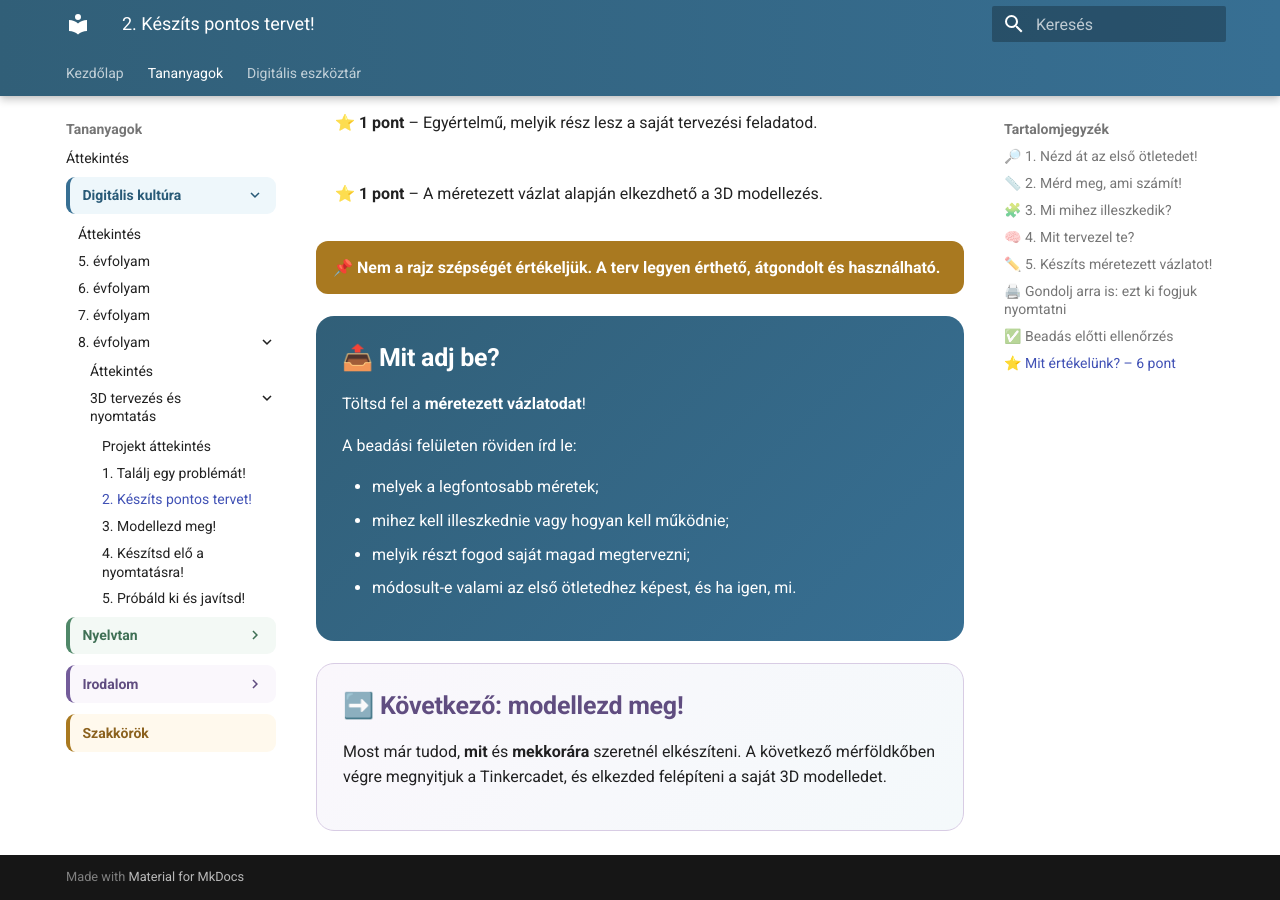
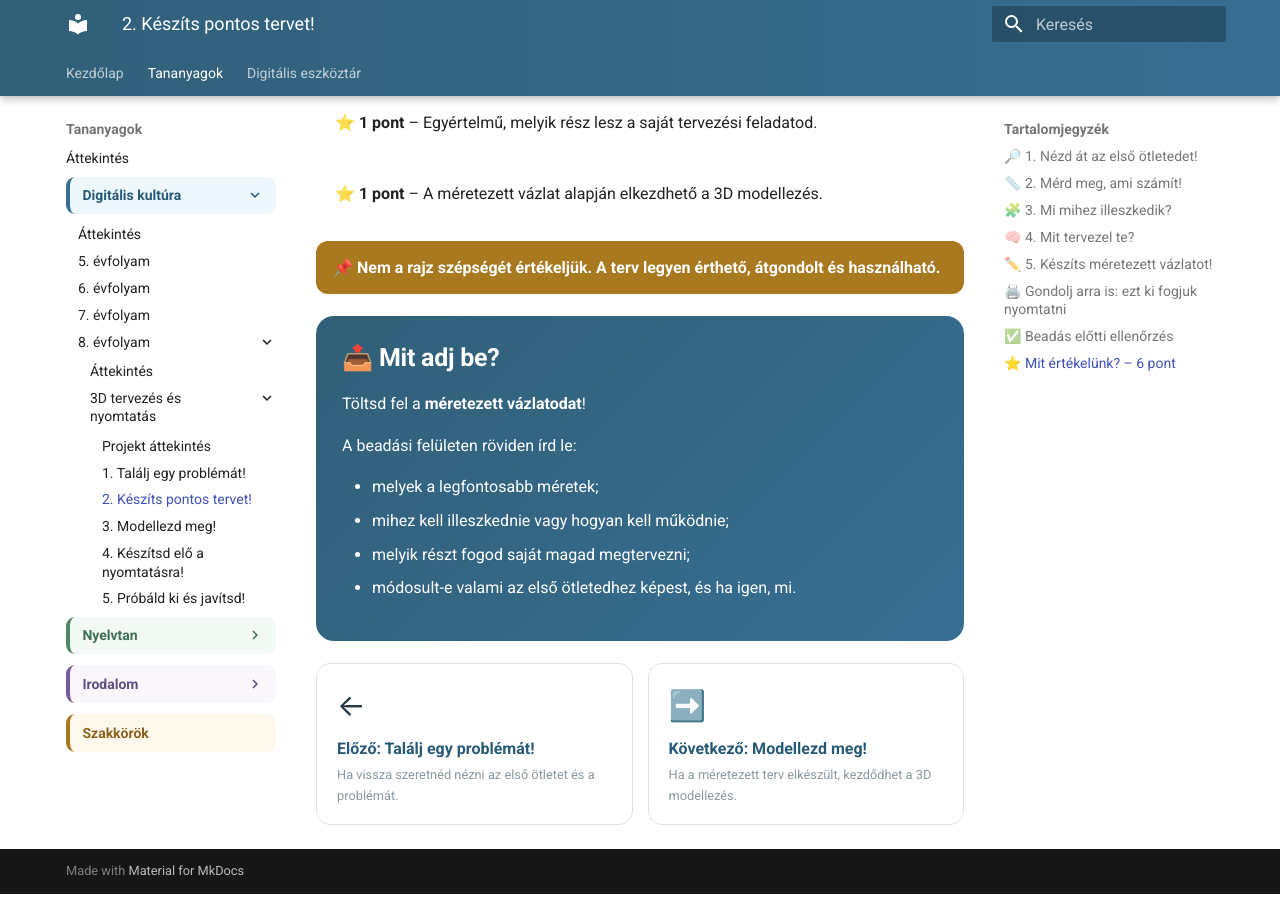
Before and after one commit to bsuszter/digitalis-eszkoztar, an MkDocs documentation site: the page built from docs/tananyagok/digitalis-kultura/8-evfolyam/3d-tervezes/02-keszits-pontos-tervet.md, in a window 1280 px wide and 900 px high, scrolled down 4372 px. Built offline with MkDocs 1.6.1 and Material for MkDocs 9.7.7, drawn with Linux system fonts in a browser that asks for light colours.

Commit message:
Fix toolkit links and blended navigation in milestone 2

```diff
--- a/docs/tananyagok/digitalis-kultura/8-evfolyam/3d-tervezes/02-keszits-pontos-tervet.md
+++ b/docs/tananyagok/digitalis-kultura/8-evfolyam/3d-tervezes/02-keszits-pontos-tervet.md
@@ -100,13 +100,17 @@ Ezeket még nem kell tökéletesen tudnod. A modellezés és a nyomtatás során
 Most még **nem kell Tinkercadet megnyitnod**. Csak azt nézd meg, amelyik a saját terved átgondolásához valóban hasznos.
 
 <div class="related-grid">
-  <a href="../../../../../eszkoztar/tinkercad/kesz-modellek/" target="_blank" rel="noopener">
+  <a href="../../../../eszkoztar/tinkercad/kesz-modellek/" target="_blank" rel="noopener">
     <span class="related-icon">🔎</span>
     <span class="related-text"><strong>Kész modellek keresése és beillesztése</strong><small>Ha azt tervezed, hogy egy kész elemet a saját megoldásod részeként használsz.</small></span>
   </a>
-  <a href="../../../../../eszkoztar/tinkercad/nyomtatas-elokeszites/" target="_blank" rel="noopener">
+  <a href="../../../../eszkoztar/tinkercad/nyomtatas-elokeszites/" target="_blank" rel="noopener">
     <span class="related-icon">🖨️</span>
     <span class="related-text"><strong>3D nyomtatásra előkészítés</strong><small>Ha már a terv készítésekor szeretnél a nyomtathatóságra is figyelni.</small></span>
+  </a>
+  <a href="../../../../eszkoztar/tinkercad/meretezes/" target="_blank" rel="noopener">
+    <span class="related-icon">📏</span>
+    <span class="related-text"><strong>Méretezés és igazítás</strong><small>Előre megnézheted, hogyan fogod majd a méreteket pontosan átvinni a 3D modellbe.</small></span>
   </a>
 </div>
 
@@ -152,7 +156,13 @@ A jelölések csak ezen az oldalon látszanak, bezárás után nem mentődnek el
   </ul>
 </div>
 
-<div class="project-next">
-  <h2>➡️ Következő: modellezd meg!</h2>
-  <p>Most már tudod, <strong>mit</strong> és <strong>mekkorára</strong> szeretnél elkészíteni. A következő mérföldkőben végre megnyitjuk a Tinkercadet, és elkezded felépíteni a saját 3D modelledet.</p>
+<div class="related-grid">
+  <a href="../01-talalj-egy-problemat/">
+    <span class="related-icon">←</span>
+    <span class="related-text"><strong>Előző: Találj egy problémát!</strong><small>Ha vissza szeretnéd nézni az első ötletet és a problémát.</small></span>
+  </a>
+  <a href="../03-modellezd-meg/">
+    <span class="related-icon">➡️</span>
+    <span class="related-text"><strong>Következő: Modellezd meg!</strong><small>Ha a méretezett terv elkészült, kezdődhet a 3D modellezés.</small></span>
+  </a>
 </div>
```
